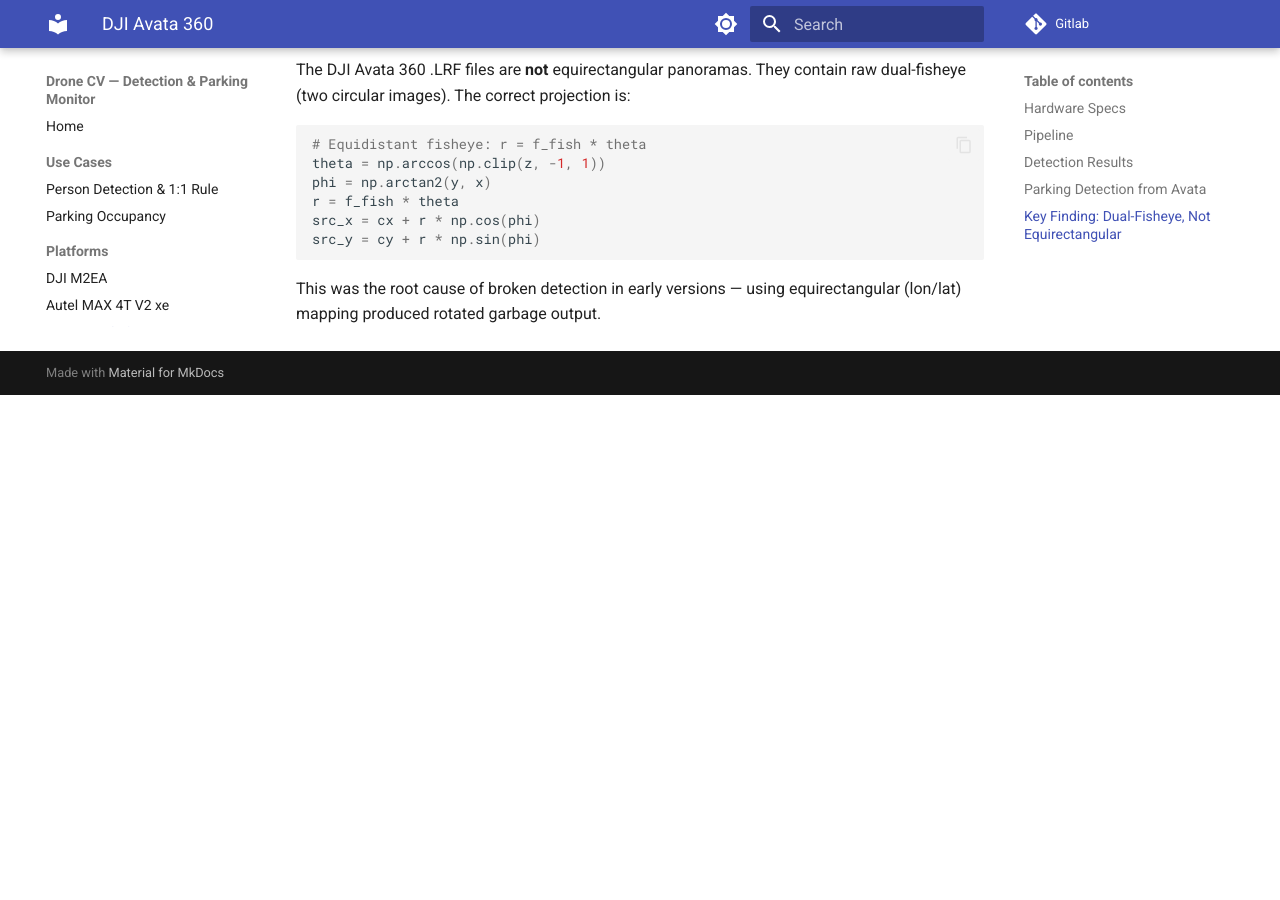
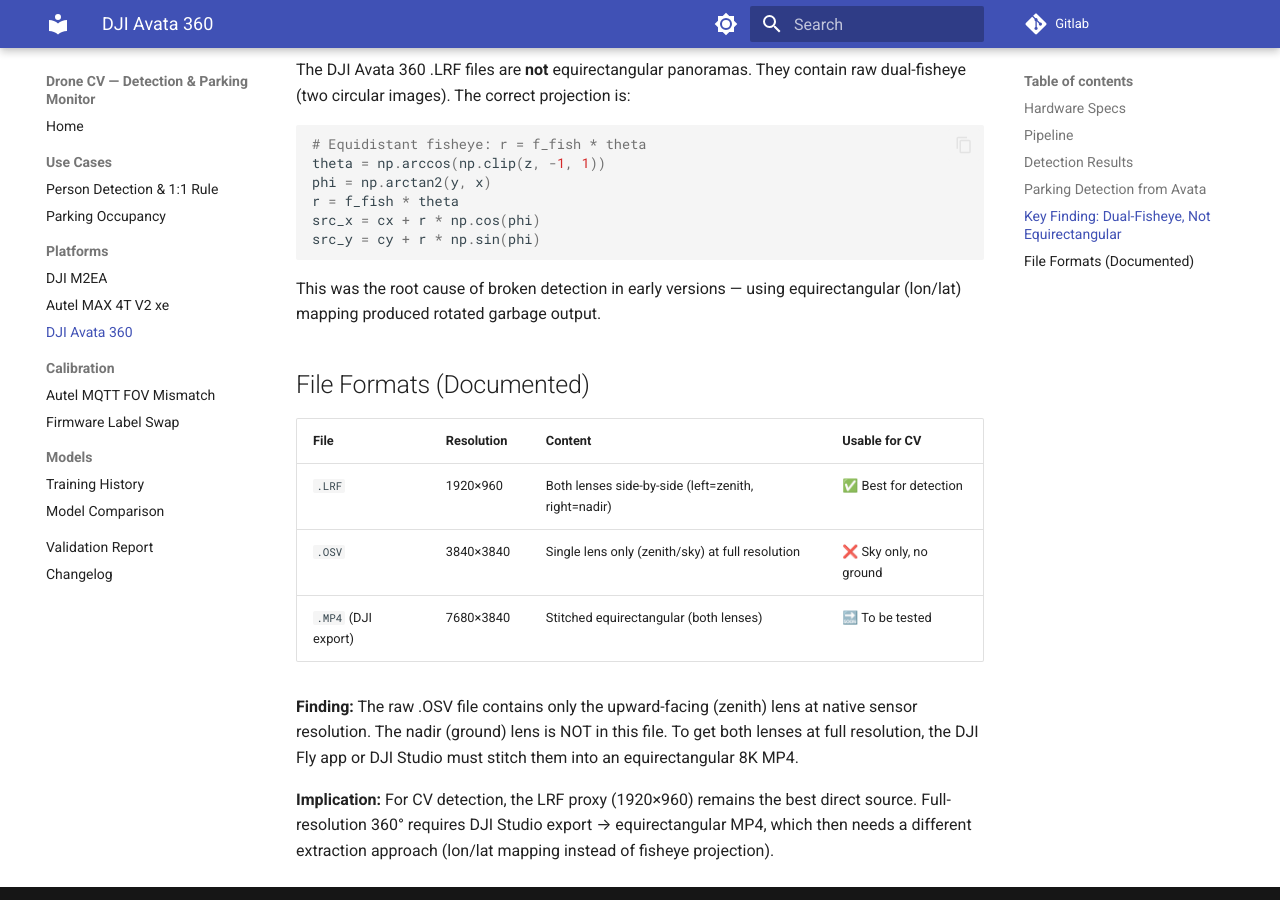
Before and after one commit to rwiren/drone-cv-detection, an MkDocs documentation site: the page built from docs-site/platforms/avata360.md, in a window 1280 px wide and 900 px high, scrolled down 2137 px. Built offline with MkDocs 1.6.1 and Material for MkDocs 9.7.7, drawn with Linux system fonts in a browser that asks for light colours; before the commit the page ends 2532 px from its top, so only the background shows below that.

Commit message:
docs: document OSV vs LRF file formats — OSV is zenith-only, LRF has both lenses
Key findings:
- OSV (3840x3840): single zenith (sky) lens at full sensor resolution
- LRF (1920x960): both lenses side-by-side (usable for detection)
- Full 8K equirectangular (7680x3840): requires DJI Studio export
- Next step: test stitched MP4 from DJI Studio for full-res detection

````diff
--- a/docs-site/platforms/avata360.md
+++ b/docs-site/platforms/avata360.md
@@ -66,3 +66,15 @@
 ```
 
 This was the root cause of broken detection in early versions — using equirectangular (lon/lat) mapping produced rotated garbage output.
+
+## File Formats (Documented)
+
+| File | Resolution | Content | Usable for CV |
+|------|-----------|---------|---------------|
+| `.LRF` | 1920×960 | Both lenses side-by-side (left=zenith, right=nadir) | ✅ Best for detection |
+| `.OSV` | 3840×3840 | Single lens only (zenith/sky) at full resolution | ❌ Sky only, no ground |
+| `.MP4` (DJI export) | 7680×3840 | Stitched equirectangular (both lenses) | 🔜 To be tested |
+
+**Finding:** The raw .OSV file contains only the upward-facing (zenith) lens at native sensor resolution. The nadir (ground) lens is NOT in this file. To get both lenses at full resolution, the DJI Fly app or DJI Studio must stitch them into an equirectangular 8K MP4.
+
+**Implication:** For CV detection, the LRF proxy (1920×960) remains the best direct source. Full-resolution 360° requires DJI Studio export → equirectangular MP4, which then needs a different extraction approach (lon/lat mapping instead of fisheye projection).
````
